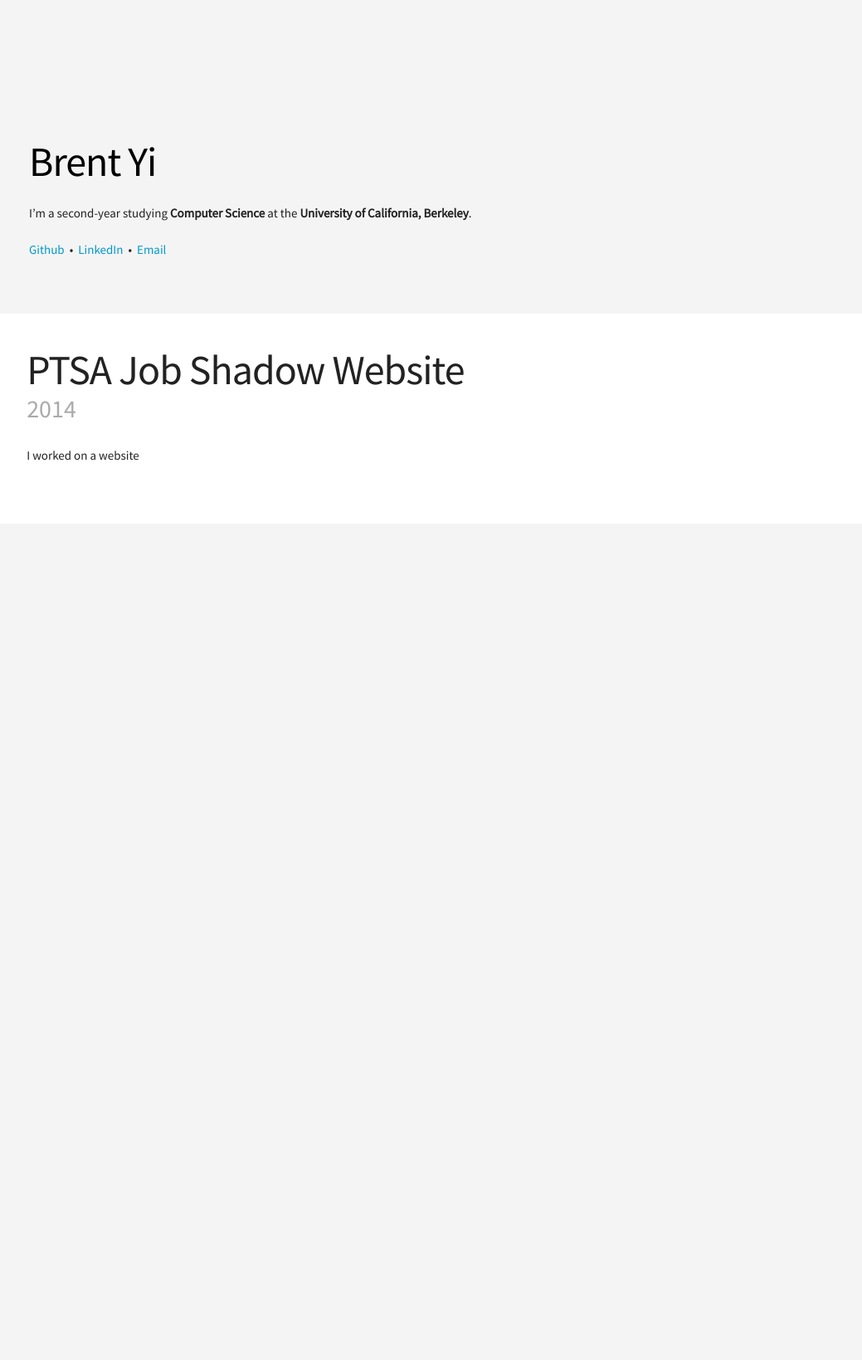
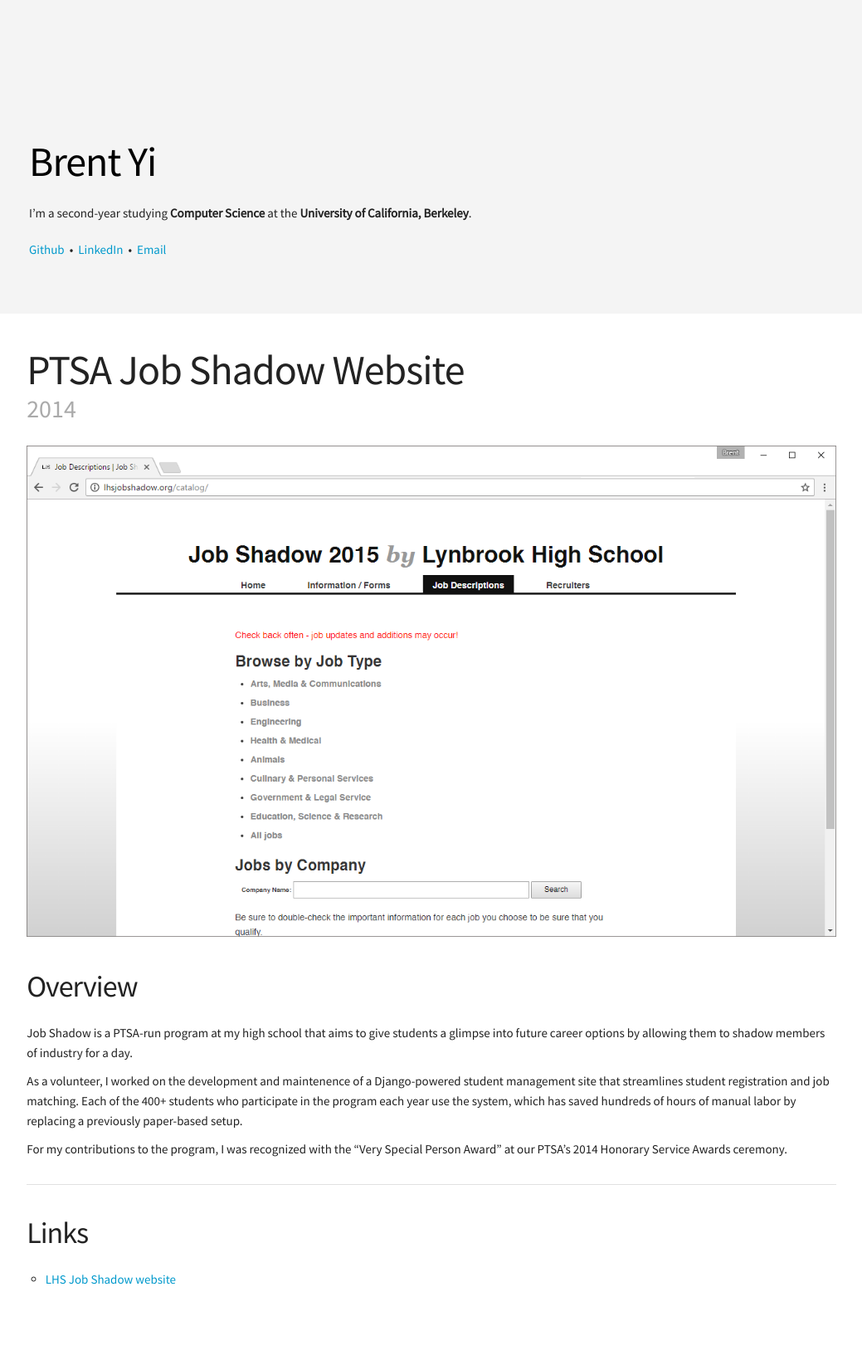
Before and after one commit to Bradman381/byco, a Jekyll site: the page built from _projects/jobshadow.md, in a window 1280 px wide. Shown: the whole page at 83% size, without its empty margins (120-1159 px from the left). Built offline with Jekyll 4.4.1, drawn with Linux system fonts in a browser that asks for light colours; comment, search, counter and statistics services are not loaded; before the commit the page ends 900 px from its top, so only the background shows below that.

Commit message:
added job shadow

```diff
--- a/_projects/jobshadow.md
+++ b/_projects/jobshadow.md
@@ -6,4 +6,17 @@ year: 2014
 order: 40
 ---
 
-I worked on a website
+![screenshot](/assets/images/jobshadow.png)
+
+### Overview
+
+Job Shadow is a PTSA-run program at my high school that aims to give students a glimpse into future career options by allowing them to shadow members of industry for a day.
+
+As a volunteer, I worked on the development and maintenence of a Django-powered student management site that streamlines student registration and job matching. Each of the 400+ students who participate in the program each year use the system, which has saved hundreds of hours of manual labor by replacing a previously paper-based setup.
+
+For my contributions to the program, I was recognized with the "Very Special Person Award" at our PTSA's 2014 Honorary Service Awards ceremony.
+
+---
+
+### Links
+- [LHS Job Shadow website](http://lhsjobshadow.org)
```
Also changed, not shown: _projects/drawingmachine.md (+2 -2 lines), assets/images/jobshadow.png (added).
